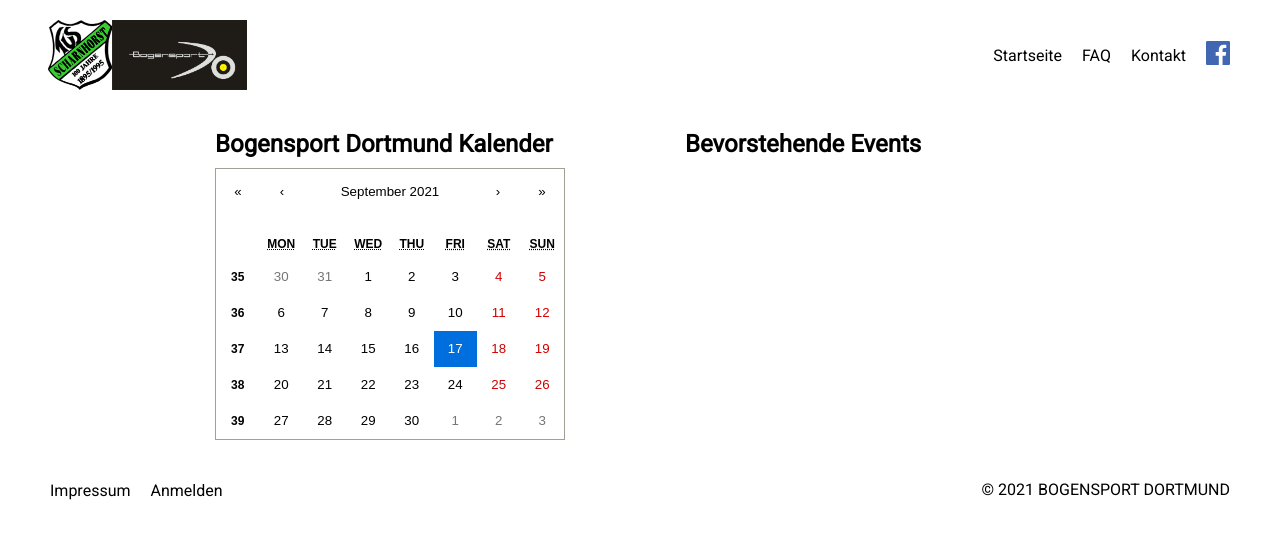
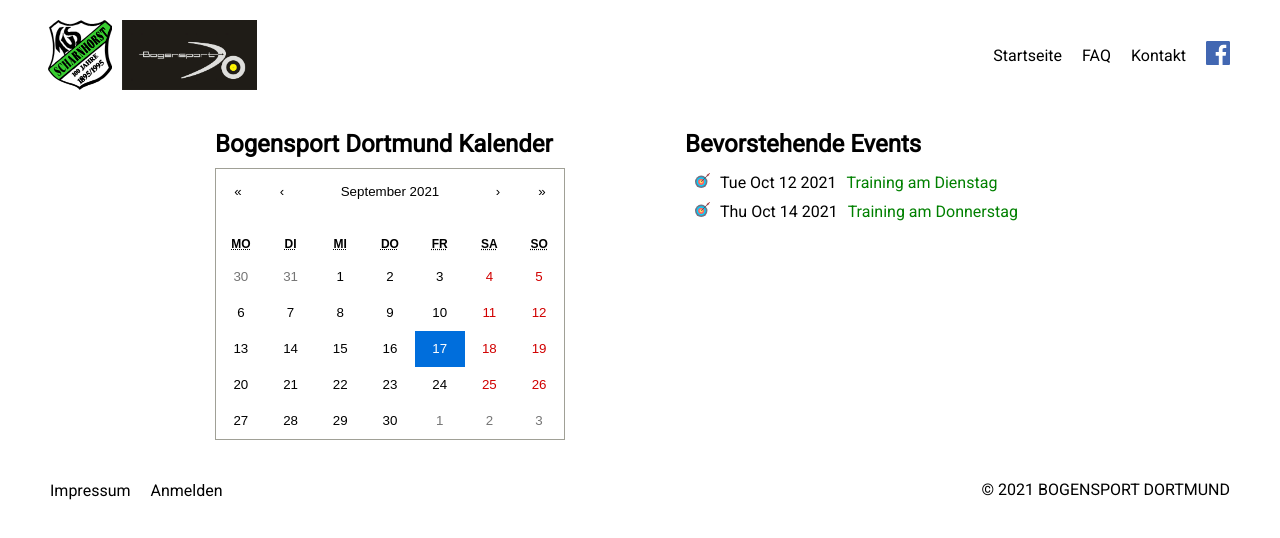
Before and after one commit to HammBamm/bogensport-dortmund, a React (Create React App) app in the folder client/: page /kalender in a window 1280 px wide. Shown: the top 538 px of the page. Built offline with nearby package versions, Linux system fonts and the light colour scheme.

Commit message:
Events added to Calendar

```diff
--- a/client/src/App.js
+++ b/client/src/App.js
@@ -11,7 +11,7 @@ import BogenschiessenPage from './pages/bogenschiessen/bogenschiessen-page.compo
 import FAQPage from './pages/faq/faq-page.component';
 import SportanlagePage from './pages/sportanlage/sportanlage-page.component';
 import AnmeldungRegistrierungPage from './pages/anmeldung-registrierung/anmeldung-registrierung.component';
-import KalenderPage from './pages/kalender/kalender.component';
+import KalenderPage from './pages/kalender/kalender-page.component';
 import Spinner from './components/spinner/spinner.component';
 import ErrorBoundary from './components/error-boundary/error-boundary.component';
 
--- a/client/src/components/contact-form/contact-form.component.jsx
+++ b/client/src/components/contact-form/contact-form.component.jsx
@@ -1,4 +1,4 @@
-import React, { useState, useEffect } from "react";
+import React, { useState } from "react";
 import CustomButton from "../custom-button/custom-button.component";
 import { FormInput } from "../form-input/form-input.component";
 import { FormTextarea } from "../form-input/form-input.styles";
@@ -14,8 +14,9 @@ const ContactForm = () => {
   });
   const [disabled, setDisabled] = useState(false);
 
-  useEffect(() => {
-    const timeout = setTimeout(() => { setDisabled(false) }, 3000);  },[]);
+/*   useEffect(() => {
+    const timeout = setTimeout(() => { setDisabled(false) }, 3000);
+  },[]); */
 
   const { name, email, message } = formVals;
 
--- /dev/null
+++ b/client/src/components/event-collection/event-collection.component.jsx
@@ -0,0 +1,38 @@
+import React from 'react';
+
+import EventUebersicht from '../event-uebersicht/event-uebersicht.component';
+import KalenderUebersicht from '../kalender-uebersicht/kalender-uebersicht.component';
+import {KalenderEventContainer} from './event-collection.styles';
+
+class EventCollection extends React.Component {
+  constructor() {
+    super();
+    this.state = {
+        today: new Date(),
+        dates: [
+            {
+              id: 1,
+              date: new Date(2021,9,12),
+              description: "Training am Dienstag"
+            },
+            {
+              id: 2,
+              date: new Date(2021,9,14),
+              description: "Training am Donnerstag"
+            }
+        ]
+    };
+  }
+
+  render() {
+    return (
+      <KalenderEventContainer>
+        <KalenderUebersicht {...this.state}/>
+        <EventUebersicht {...this.state}/>
+      </KalenderEventContainer>
+    )
+  }
+
+}
+
+export default EventCollection;
--- a/client/src/components/event-uebersicht/event-uebersicht.component.jsx
+++ b/client/src/components/event-uebersicht/event-uebersicht.component.jsx
@@ -1,16 +1,35 @@
 import React from 'react';
 
+import { ReactComponent as TargetImg } from '../../assets/calendar/target.svg';
+
 import 'react-calendar/dist/Calendar.css';
-import { EventContainer, EventTitle } from './event-uebersicht.styles';
+import {
+  EventContainer,
+  EventContainerTitle,
+  EventDetailsContainer,
+  EventTargetContainer,
+  EventItemContainer,
+  DateContainer,
+  DescriptionContainer } from './event-uebersicht.styles';
 
-const EventUebersicht = () => {
-
-
+const EventUebersicht = ({ today, dates }) => {
+  console.log(dates)
   return (
     <EventContainer>
-      <EventTitle>
-        Bevorstehende Events
-      </EventTitle>
+      <EventContainerTitle>Bevorstehende Events</EventContainerTitle>
+      <EventDetailsContainer>
+      {
+        dates.map(({ id, date, description}) => (
+          <EventItemContainer key={id}>
+            <EventTargetContainer>
+              <TargetImg/>
+            </EventTargetContainer>
+            <DateContainer> {date.toDateString()} </DateContainer>
+            <DescriptionContainer> {description} </DescriptionContainer>
+          </EventItemContainer>
+        ))
+      }
+      </EventDetailsContainer>
     </EventContainer>
   );
 }
--- a/client/src/components/event-uebersicht/event-uebersicht.styles.jsx
+++ b/client/src/components/event-uebersicht/event-uebersicht.styles.jsx
@@ -1,4 +1,11 @@
-import styled from 'styled-components';
+import styled  from 'styled-components';
+
+const theme = {
+  background: "white",
+  primary: "#008000",
+  secondary: "#1effc3",
+  cardsize: "350px"
+};
 
 export const EventContainer = styled.div`
   width: 380px;
@@ -6,6 +13,29 @@ export const EventContainer = styled.div`
   flex-direction: column;
 `;
 
-export const EventTitle = styled.h2`
+export const EventContainerTitle = styled.h2`
   margin: 10px 0;
 `;
+
+export const EventDetailsContainer = styled.div`
+  margin-top: 5px;
+`;
+
+export const EventItemContainer = styled.div`
+  display: flex;
+  padding-bottom: 10px;
+`;
+
+export const EventTargetContainer = styled.div`
+  width: 25px;
+  padding-left: 10px;
+`
+
+export const DateContainer = styled.span`
+  padding-left: 10px;
+`
+
+export const DescriptionContainer = styled.span`
+  padding-left: 10px;
+  color: ${theme.primary};
+`
--- a/client/src/components/header/header.styles.jsx
+++ b/client/src/components/header/header.styles.jsx
@@ -39,6 +39,7 @@ export const LogoContainer2 = styled(Link)`
     height: 70px;
     width: 135px;
     display: flex;
+    padding-left: 10px;
 
     @media screen and (max-width: 800px) {
         width: 70px;
--- a/client/src/components/kalender-uebersicht/kalender-uebersicht.component.jsx
+++ b/client/src/components/kalender-uebersicht/kalender-uebersicht.component.jsx
@@ -1,13 +1,11 @@
-import React, { useState } from 'react';
+import React from 'react';
 import Calendar from 'react-calendar';
 
 import 'react-calendar/dist/Calendar.css';
 import { KalenderContainer, KalenderTitle } from './kalender-uebersicht.styles';
 
-const KalenderUebersicht = () => {
-
-  const [value, onChange] = useState(new Date());
-
+const KalenderUebersicht = ({ today, dates }) => {
+  console.log([today].concat(dates.map(t => t.date)))
     return (
       <KalenderContainer>
         <KalenderTitle>
@@ -16,9 +14,9 @@ const KalenderUebersicht = () => {
         <div className="calendar">
           <main className="calendar-samp">
             <Calendar
-            onChange={onChange}
-            showWeekNumbers
-            value={value}
+              onChange={dates.date}
+              locale="de-DE"
+              value={today}
             />
           </main>
         </div>
--- /dev/null
+++ b/client/src/pages/kalender/kalender-page.component.jsx
@@ -0,0 +1,11 @@
+import React from 'react';
+
+import EventCollection from '../../components/event-collection/event-collection.component';
+
+const KalenderPage = () => {
+  return (
+      <EventCollection />
+  );
+}
+
+export default KalenderPage;
--- a/client/src/pages/kalender/kalender.component.jsx
+++ /dev/null
@@ -1,15 +0,0 @@
-import React from 'react';
-import EventUebersicht from '../../components/event-uebersicht/event-uebersicht.component';
-import KalenderUebersicht from '../../components/kalender-uebersicht/kalender-uebersicht.component';
-import { KalenderEventContainer } from './kalender.styles';
-
-const KalenderPage = () => {
-  return (
-    <KalenderEventContainer>
-      <KalenderUebersicht />
-      <EventUebersicht />
-    </KalenderEventContainer>
-  );
-}
-
-export default KalenderPage;
```
Also changed, not shown: client/src/assets/calendar/target.svg (added), client/src/components/event-collection/event-collection.styles.jsx (renamed from client/src/pages/kalender/kalender.styles.jsx). Lines whose indentation alone changed are shown as unchanged.
